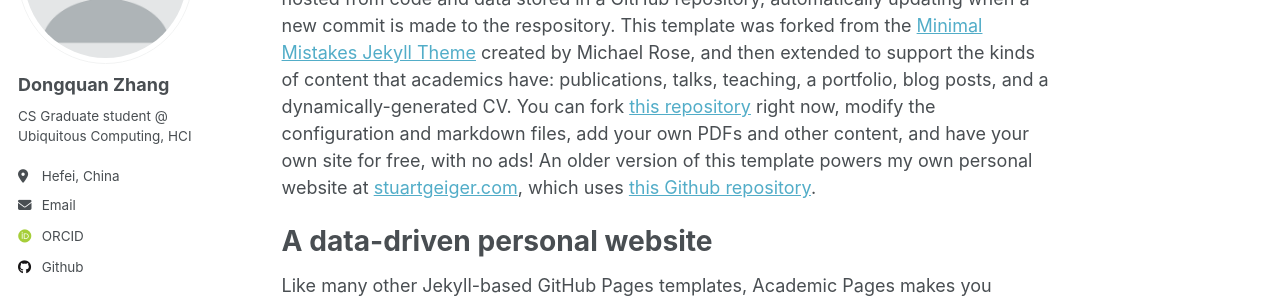
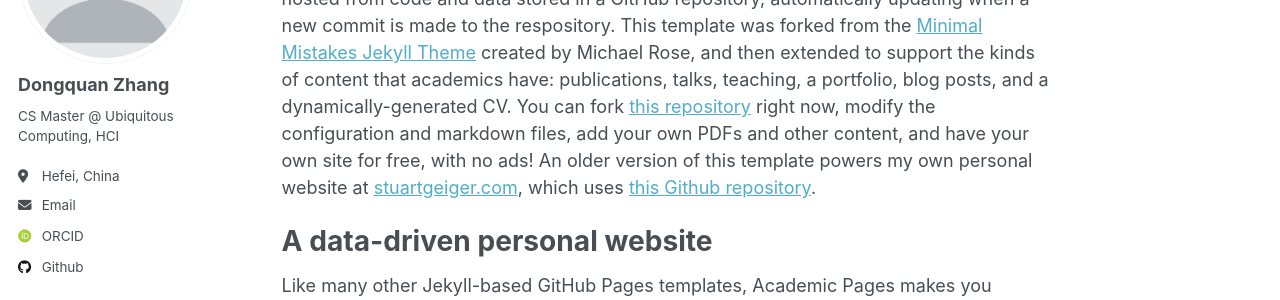
Before and after one commit to PhilipZhang0907/PhilipZhang0907.github.io, a Jekyll site: the page built from _pages/about.md, in a window 1280 px wide. Shown: the part 217-517 px from the top of the page. Built offline with Jekyll 4.4.1, drawn with Linux system fonts in a browser that asks for light colours; some web fonts are replaced.

Commit message:
Update _config.yml

```diff
--- a/_config.yml
+++ b/_config.yml
@@ -24,7 +24,7 @@ author:
   avatar           : "profile.png"
   name             : "Dongquan Zhang"
   pronouns         : # example: "she/her"
-  bio              : "CS Graduate student @ Ubiquitous Computing, HCI"
+  bio              : "CS Master @ Ubiquitous Computing, HCI"
   location         : "Hefei, China"
   # employer         : "USTC"
   uri              : # URL
```
